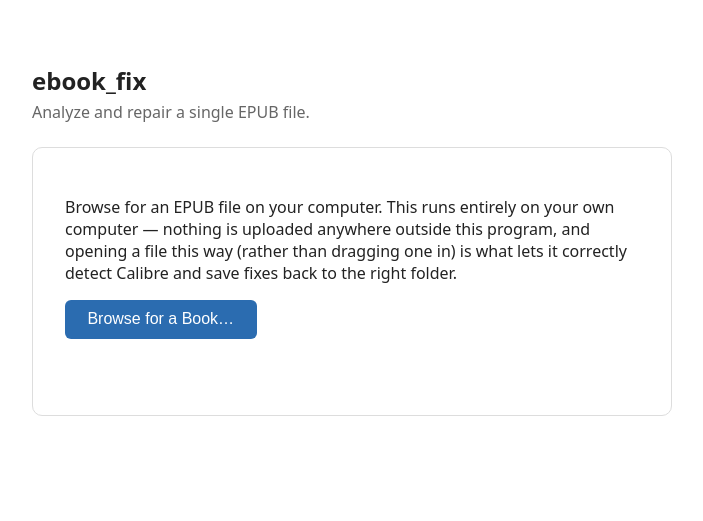
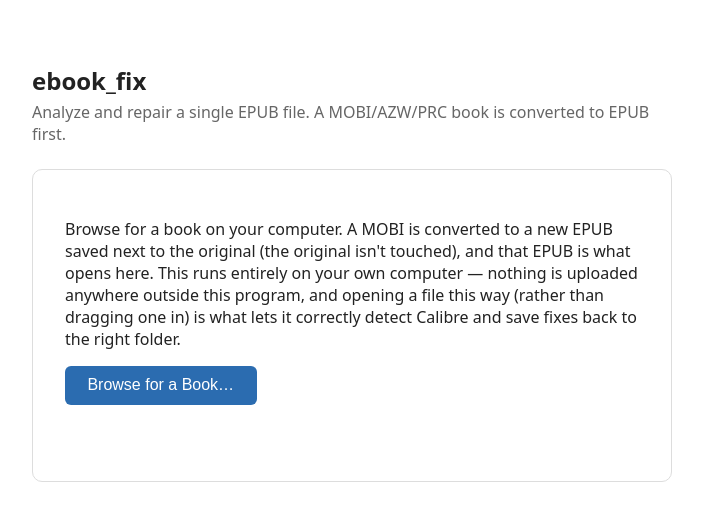
Before and after one commit to jbliley/ebook_fix, a Flask app: page / in a window 1280 px wide. Shown: the top 521 px of the page, without its empty margins (288-991 px from the left). Run offline with Flask 3, Linux system fonts and the light colour scheme.

Commit message:
MOBI GUI Support

```diff
--- a/src/gui/app.py
+++ b/src/gui/app.py
@@ -46,6 +46,7 @@ import sys
 import tempfile
 import threading
 import time
+import traceback
 import uuid
 import webbrowser
 import zipfile
@@ -69,6 +70,9 @@ from ebook_fix.fonts import analyze_book_font_usage
 from ebook_fix.frontmatter import analyze_book_frontmatter, MatterLabel, FRONT_ZONE, BACK_ZONE
 from ebook_fix import cover as cover_module
 from ebook_fix import isbn_lookup
+from ebook_fix.mobi.analyzer import MOBI_EXTENSIONS
+from ebook_fix.mobi.convert import convert_mobi_to_epub
+from ebook_fix.mobi.reader import MobiError
 from ebook_fix.modules.epub3_upgrade import EPUB3UpgradeRepair
 from ebook_fix.modules.paragraph import ParagraphRepair
 from ebook_fix.modules.chapter_markup import ChapterMarkupRepair
@@ -538,8 +542,12 @@ def browse():
         "root.withdraw()\n"
         "root.attributes('-topmost', True)\n"
         "path = tkinter.filedialog.askopenfilename(\n"
-        "    title='Choose an EPUB file',\n"
-        "    filetypes=[('EPUB files', '*.epub'), ('All files', '*.*')],\n"
+        "    title='Choose a book',\n"
+        "    filetypes=[\n"
+        "        ('Books', ('*.epub', '*.mobi', '*.azw', '*.azw3', '*.prc')),\n"
+        "        ('EPUB files', '*.epub'),\n"
+        "        ('All files', '*.*'),\n"
+        "    ],\n"
         ")\n"
         "sys.stdout.write(path)\n"
     )
@@ -557,6 +565,21 @@ def browse():
     return {"path": result.stdout.strip()}
 
 
+def _converted_epub_path(source: Path) -> Path:
+    """Where a converted MOBI's EPUB goes: next to the original, named
+    the same. Never replaces a file that's already there (it could be a
+    different edition, or an earlier conversion Jacob has since repaired
+    in place) -- picks "<name> (converted).epub", then "<name> (converted
+    2).epub", and so on, instead."""
+    candidate = source.with_suffix(".epub")
+    n = 1
+    while candidate.exists():
+        label = "(converted)" if n == 1 else f"(converted {n})"
+        candidate = source.with_name(f"{source.stem} {label}.epub")
+        n += 1
+    return candidate
+
+
 @app.route("/upload", methods=["POST"])
 def upload():
     typed_path = request.form.get("path", "").strip().strip('"')
@@ -566,8 +589,25 @@ def upload():
     path_obj = Path(typed_path)
     if not path_obj.is_file():
         return render_template("index.html", error=f"Can't find that file: {typed_path}")
-    if path_obj.suffix.lower() != ".epub":
-        return render_template("index.html", error="That doesn't look like an EPUB file (expected a .epub).")
+    suffix = path_obj.suffix.lower()
+    if suffix in MOBI_EXTENSIONS:
+        # A MOBI/AZW/PRC book is converted to an EPUB first (see
+        # ebook_fix.mobi.convert), and that EPUB is what gets opened --
+        # everything else in the GUI only knows how to work on an EPUB.
+        target = _converted_epub_path(path_obj)
+        try:
+            convert_mobi_to_epub(path_obj, target)
+        except MobiError as exc:
+            return render_template("index.html", error=f"Couldn't convert that book to EPUB: {exc}")
+        except Exception as exc:
+            traceback.print_exc()
+            return render_template("index.html", error=f"Something went wrong converting that book to EPUB: {exc}")
+        path_obj = target
+    elif suffix != ".epub":
+        return render_template(
+            "index.html",
+            error="That doesn't look like a supported book file (expected a .epub, or a MOBI/AZW/PRC to convert to EPUB).",
+        )
 
     session_id = str(uuid.uuid4())
     session_dir = SESSIONS_ROOT / session_id
--- a/src/gui/templates/index.html
+++ b/src/gui/templates/index.html
@@ -17,9 +17,9 @@
 </head>
 <body>
   <h1>ebook_fix</h1>
-  <p class="subtitle">Analyze and repair a single EPUB file.</p>
+  <p class="subtitle">Analyze and repair a single EPUB file. A MOBI/AZW/PRC book is converted to EPUB first.</p>
   <div class="card">
-    <p>Browse for an EPUB file on your computer. This runs entirely on your own computer &mdash; nothing is uploaded anywhere outside this program, and opening a file this way (rather than dragging one in) is what lets it correctly detect Calibre and save fixes back to the right folder.</p>
+    <p>Browse for a book on your computer. A MOBI is converted to a new EPUB saved next to the original (the original isn't touched), and that EPUB is what opens here. This runs entirely on your own computer &mdash; nothing is uploaded anywhere outside this program, and opening a file this way (rather than dragging one in) is what lets it correctly detect Calibre and save fixes back to the right folder.</p>
     <button type="button" id="browse-btn" onclick="browseForFile()">Browse for a Book&hellip;</button>
     <p class="status" id="browse-status"></p>
     {% if error %}<p class="error">{{ error }}</p>{% endif %}
```
Also changed, not shown: docs/analysis_roadmap.md (+3 -1 lines), docs/gui_plan.md (+42 -0 lines), docs/mobi_conversion_plan.md (+1 -2 lines).
